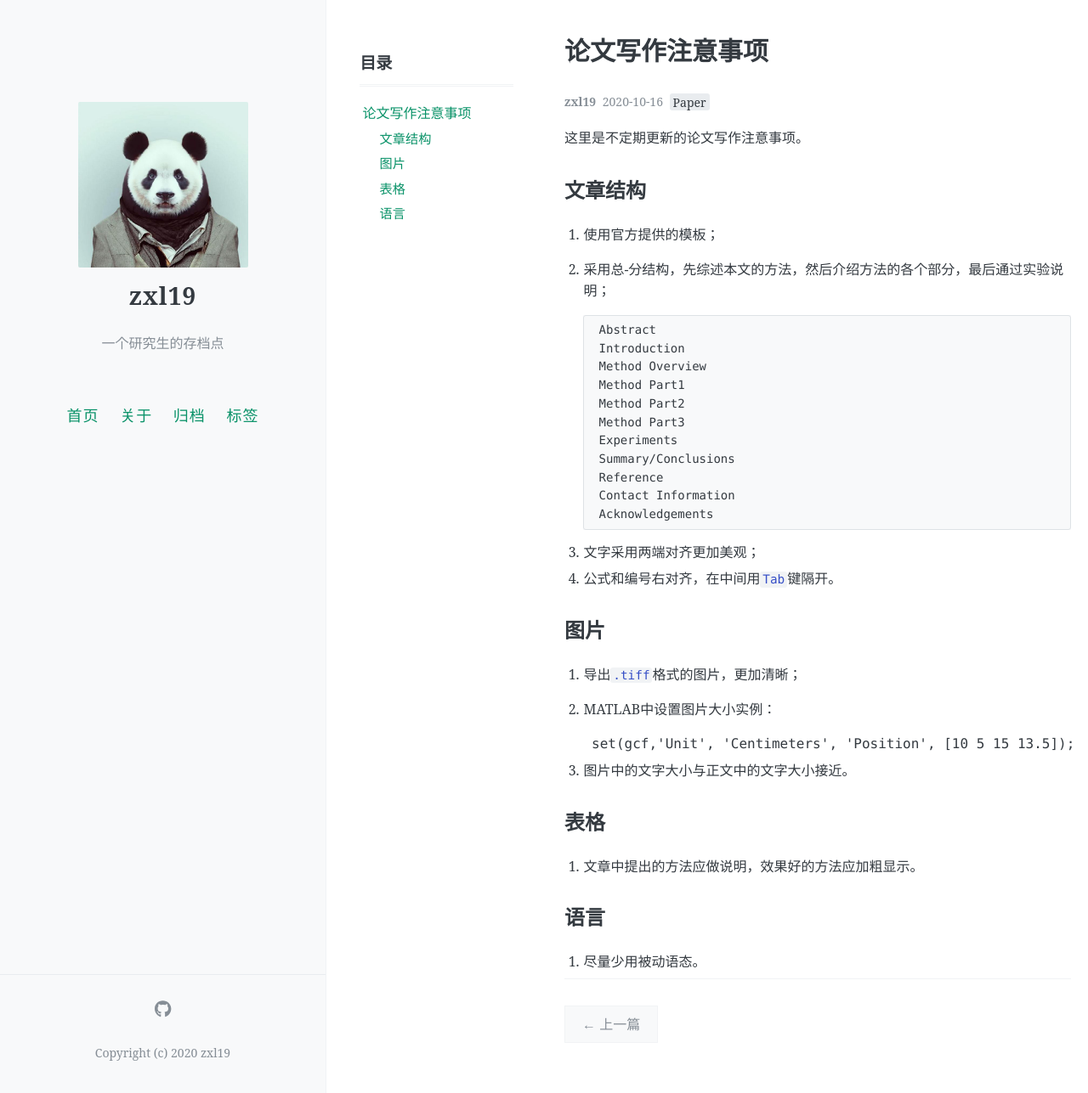
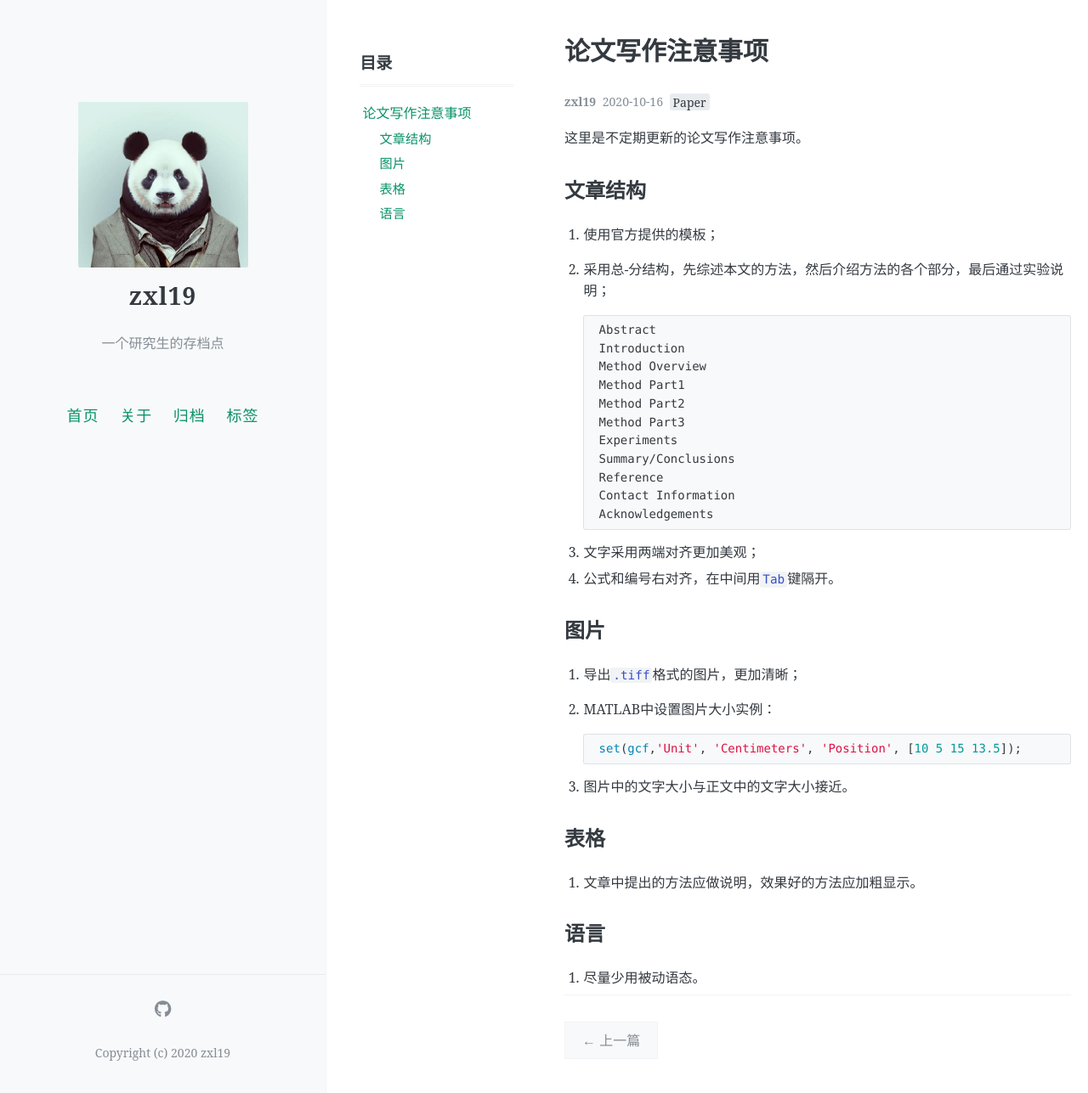
Before and after one commit to zxl19/zxl19.github.io, a Jekyll site: the page built from _posts/2020-10-16-paper-writing.md, in a window 1280 px wide and 1287 px high. Shown: the whole window at 85% size. Built offline with Jekyll 4.4.1, drawn with Linux system fonts in a browser that asks for light colours; comment, search, counter and statistics services are not loaded.

Commit message:
Update 2020-10-16-paper-writing.md

````diff
--- a/_posts/2020-10-16-paper-writing.md
+++ b/_posts/2020-10-16-paper-writing.md
@@ -40,7 +40,7 @@ pinned: false
 1. 导出`.tiff`格式的图片，更加清晰；
 2. MATLAB中设置图片大小实例：
 
-    ```MATLAB
+    ```matlab
     set(gcf,'Unit', 'Centimeters', 'Position', [10 5 15 13.5]);
     ```
 
````
